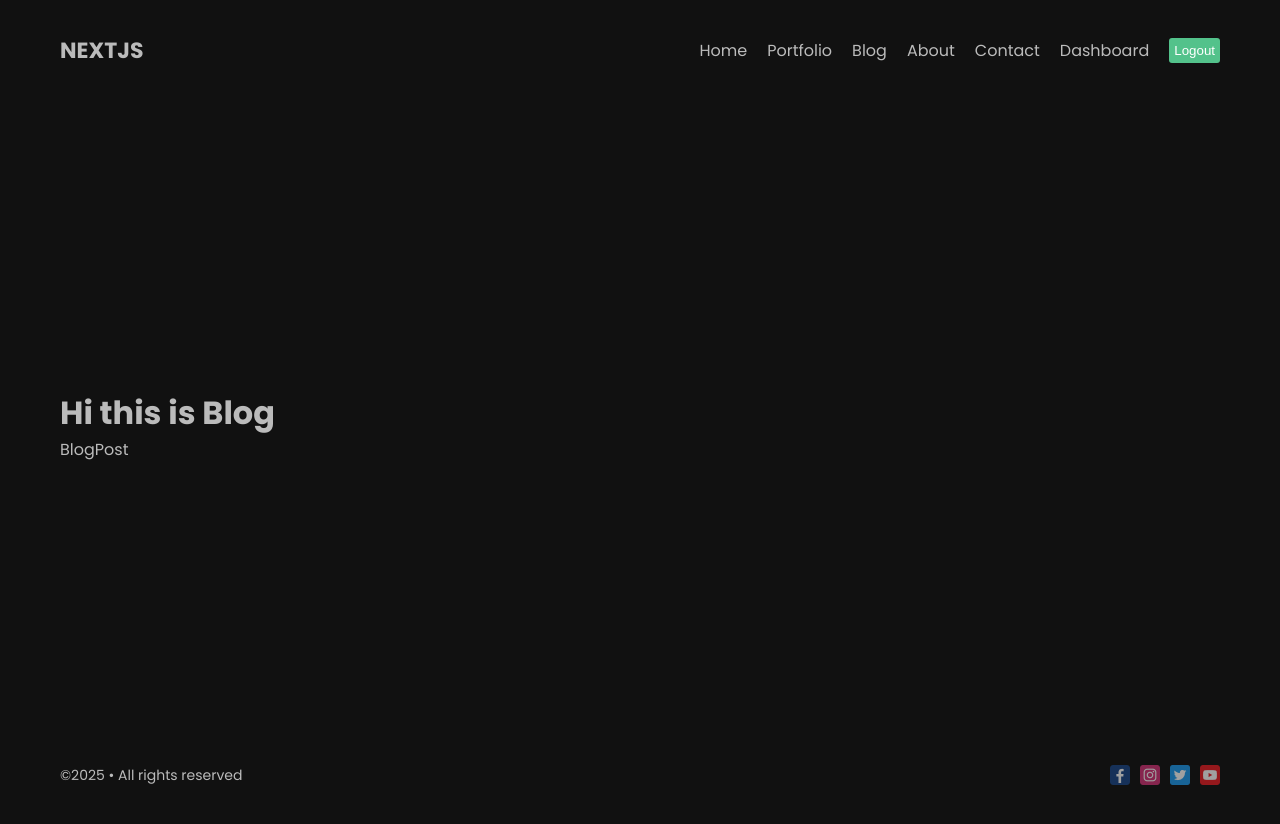
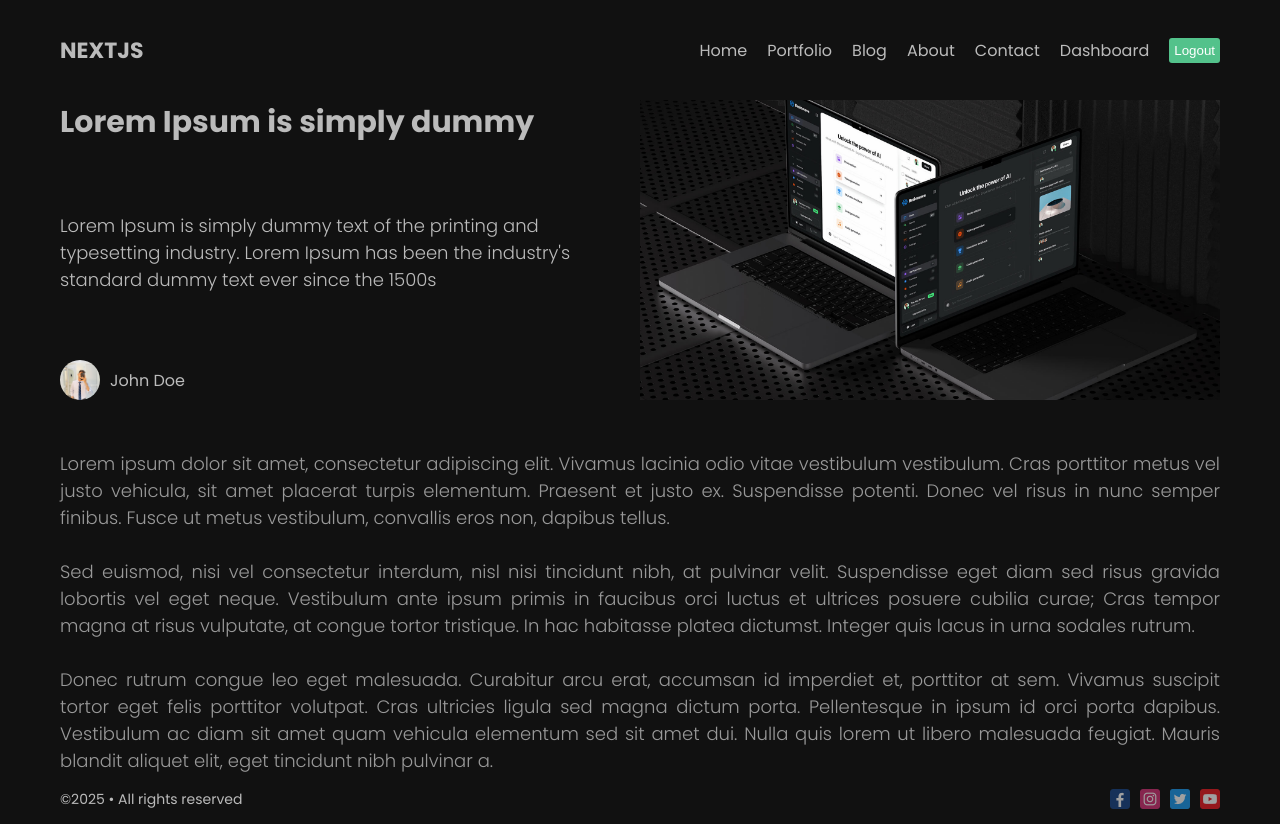
Before and after one commit to yasasdev/Full-Stack-Web-Application-using-NextJS, a Next.js app: page /blog/1 in a window 1280 px wide. Before the commit the page ends 800 px from the top, so only its background shows below. Built offline with nearby package versions, Linux system fonts and the light colour scheme.

Commit message:
Updated Blog Post page with content and add CSS styles for blog post layout and design

```diff
--- /dev/null
+++ b/src/app/blog/[id]/page.module.css
@@ -0,0 +1,51 @@
+.container {
+}
+
+.top {
+  display: flex;
+}
+
+.info {
+  flex: 1;
+  display: flex;
+  flex-direction: column;
+  justify-content: space-between;
+}
+
+.title{
+  font-size: 30px;
+}
+
+.desc{
+  font-size: 18px;
+  font-weight: 300;
+}
+
+.author {
+  display: flex;
+  align-items: center;
+  gap: 10px;
+}
+
+.avatar {
+  object-fit: cover;
+  border-radius: 50%;
+}
+
+.imageContainer {
+  flex: 1;
+  height: 300px;
+  position: relative;
+}
+
+.image {
+  object-fit: cover;
+}
+
+.content {
+  margin-top: 50px;
+  font-size: 18px;
+  font-weight: 300;
+  color: #999;
+  text-align: justify;
+}
--- a/src/app/blog/[id]/page.tsx
+++ b/src/app/blog/[id]/page.tsx
@@ -1,9 +1,66 @@
-import React from 'react'
+import React from "react";
+import styles from "./page.module.css";
+import Image from "next/image";
 
 const BlogPost = () => {
   return (
-    <div>BlogPost</div>
-  )
-}
+    <div className={styles.container}>
+      <div className={styles.top}>
+        <div className={styles.info}>
+          <h1 className={styles.title}>Lorem Ipsum is simply dummy</h1>
+          <p className={styles.desc}>
+            Lorem Ipsum is simply dummy text of the printing and typesetting
+            industry. Lorem Ipsum has been the industry's standard dummy text
+            ever since the 1500s
+          </p>
+          <div className={styles.author}>
+            <Image
+              src="/images/My-Image.jpg"
+              alt="Author Avatar"
+              width={40}
+              height={40}
+              className={styles.avatar}
+            />
+            <span className={styles.username}>John Doe</span>
+          </div>
+        </div>
+        <div className={styles.imageContainer}>
+          <Image
+            src="/images/websites.jpg"
+            alt="Blog Post Image"
+            fill={true}
+            className={styles.image}
+          />
+        </div>
+      </div>
+      <div className={styles.content}>
+        <p className={styles.text}>
+          Lorem ipsum dolor sit amet, consectetur adipiscing elit. Vivamus
+          lacinia odio vitae vestibulum vestibulum. Cras porttitor metus vel
+          justo vehicula, sit amet placerat turpis elementum. Praesent et justo
+          ex. Suspendisse potenti. Donec vel risus in nunc semper finibus. Fusce
+          ut metus vestibulum, convallis eros non, dapibus tellus.
+          <br />
+          <br />
+          Sed euismod, nisi vel consectetur interdum, nisl nisi tincidunt nibh,
+          at pulvinar velit. Suspendisse eget diam sed risus gravida lobortis
+          vel eget neque. Vestibulum ante ipsum primis in faucibus orci luctus
+          et ultrices posuere cubilia curae; Cras tempor magna at risus
+          vulputate, at congue tortor tristique. In hac habitasse platea
+          dictumst. Integer quis lacus in urna sodales rutrum.
+          <br />
+          <br />
+          Donec rutrum congue leo eget malesuada. Curabitur arcu erat, accumsan
+          id imperdiet et, porttitor at sem. Vivamus suscipit tortor eget felis
+          porttitor volutpat. Cras ultricies ligula sed magna dictum porta.
+          Pellentesque in ipsum id orci porta dapibus. Vestibulum ac diam sit
+          amet quam vehicula elementum sed sit amet dui. Nulla quis lorem ut
+          libero malesuada feugiat. Mauris blandit aliquet elit, eget tincidunt
+          nibh pulvinar a.
+        </p>
+      </div>
+    </div>
+  );
+};
 
-export default BlogPost
+export default BlogPost;
--- a/src/app/blog/layout.tsx
+++ b/src/app/blog/layout.tsx
@@ -7,7 +7,6 @@ interface BlogLayoutProps {
 const BlogLayout = ({ children }: BlogLayoutProps) => {
   return (
     <div>
-        <h1>Hi this is Blog</h1>
         {children}
     </div>
   );
--- a/src/app/blog/page.module.css
+++ b/src/app/blog/page.module.css
@@ -1,3 +1,19 @@
 .container {
+    display: flex;
+    align-items: center;
+    gap: 50px;
+    margin-bottom: 50px;
+}
 
+.image {
+    object-fit: cover;
 }
+
+.title{
+    margin-bottom: 10px;
+}
+
+.description {
+    font-size: 18px;
+    color: #999;
+}
```
Also changed, not shown: src/app/blog/page.tsx (+51 -1 lines), public/images/My-Image.jpg (added).
